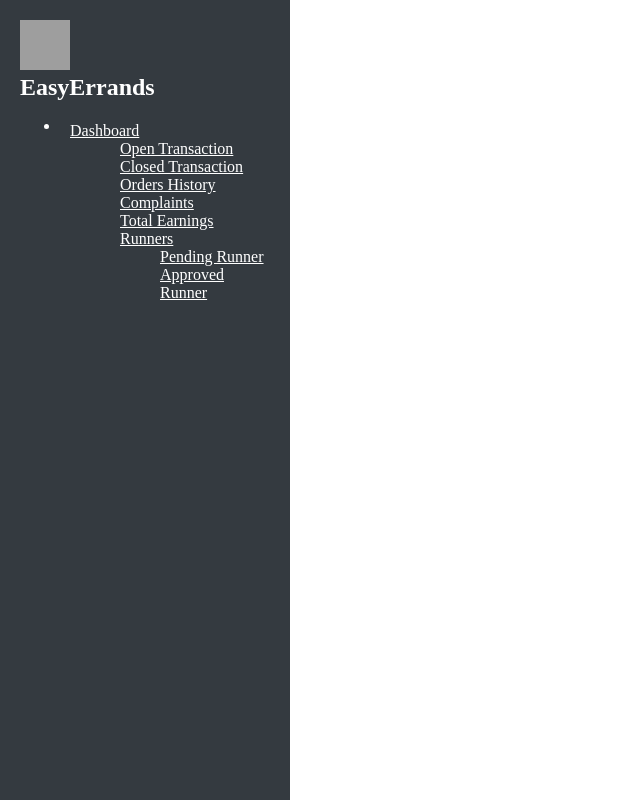
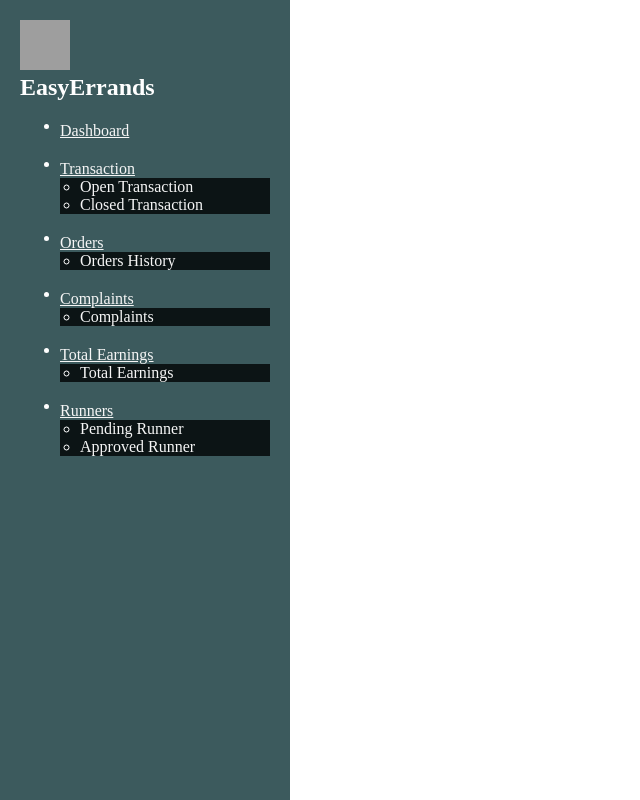
Before and after one commit to Thorbileh/Admin, an Angular app: page / in a window 1280 px wide. Shown: the whole page, without its empty margins (0-640 px from the left). Built offline with nearby package versions, Linux system fonts and the light colour scheme; grey boxes are pictures that could not be loaded.

Commit message:
created the side bar but still need some styling

```diff
--- a/src/app/components/side-bar/side-bar.component.css
+++ b/src/app/components/side-bar/side-bar.component.css
@@ -1,7 +1,7 @@
 .sidebar {
   width: 250px;
   height: 100vh;
-    background-color: #343a40;
+  background-color: #3C5A5D;
   color: white;
   position: fixed;
   top: 0;
@@ -24,24 +24,28 @@
 }
 
 .nav-link {
-    color: white;
+  color: #f6f6f6;
   display: flex;
   align-items: center;
-    cursor: pointer;
 }
 
-  .nav-link:hover, .nav-link.active {
-    font-weight: bold;
-  }
-
-  .nav-link i {
-    margin-right: 10px;
+.nav-link:hover, .nav-link:focus {
+  background-color: #0C1415;
 }
 
 .collapse {
-    list-style: none;
+  background-color: #0C1415;
 }
 
-  .collapse .nav-link {
+.collapse ul {
   padding-left: 20px;
 }
+
+.collapse ul li a {
+  color: #f6f6f6;
+  text-decoration: none;
+}
+
+.collapse ul li a:hover {
+  text-decoration: underline;
+}
--- a/src/app/components/side-bar/side-bar.component.html
+++ b/src/app/components/side-bar/side-bar.component.html
@@ -5,36 +5,70 @@
   </div>
   <ul class="nav flex-column">
     <li class="nav-item">
-        <a class="nav-link" href="#" data-toggle="collapse" aria-expanded="false" aria-controls="dashboardSubmenu">
+      <a class="nav-link" href="#" data-toggle="collapse" aria-expanded="false" aria-controls="dashboard">
         <i class="fas fa-tachometer-alt"></i>
         Dashboard
       </a>
-        <ul class="collapse list-unstyled" id="dashboardSubmenu">
-          <li>
-            <a class="nav-link pl-4" href="#">Open Transaction</a>
+      <div class="collapse" id="dashboard">
+        <!-- Dashboard content -->
+      </div>
     </li>
-          <li>
-            <a class="nav-link pl-4" href="#">Closed Transaction</a>
+    <li class="nav-item">
+      <a class="nav-link" href="#" data-toggle="collapse" aria-expanded="false" aria-controls="transaction">
+        <i class="fas fa-exchange-alt"></i>
+        Transaction
+      </a>
+      <div class="collapse" id="transaction">
+        <ul class="list-unstyled">
+          <li><a href="#">Open Transaction</a></li>
+          <li><a href="#">Closed Transaction</a></li>
+        </ul>
+      </div>
     </li>
-          <li>
-            <a class="nav-link pl-4" href="#">Orders History</a>
+    <li class="nav-item">
+      <a class="nav-link" href="#" data-toggle="collapse" aria-expanded="false" aria-controls="orders">
+        <i class="fas fa-shopping-cart"></i>
+        Orders
+      </a>
+      <div class="collapse" id="orders">
+        <ul class="list-unstyled">
+          <li><a href="#">Orders History</a></li>
+        </ul>
+      </div>
     </li>
-          <li>
-            <a class="nav-link pl-4" href="#">Complaints</a>
+    <li class="nav-item">
+      <a class="nav-link" href="#" data-toggle="collapse" aria-expanded="false" aria-controls="complaints">
+        <i class="fas fa-exclamation-circle"></i>
+        Complaints
+      </a>
+      <div class="collapse" id="complaints">
+        <ul class="list-unstyled">
+          <li><a href="#">Complaints</a></li>
+        </ul>
+      </div>
     </li>
-          <li>
-            <a class="nav-link pl-4" href="#">Total Earnings</a>
+    <li class="nav-item">
+      <a class="nav-link" href="#" data-toggle="collapse" aria-expanded="false" aria-controls="earnings">
+        <i class="fas fa-coins"></i>
+        Total Earnings
+      </a>
+      <div class="collapse" id="earnings">
+        <ul class="list-unstyled">
+          <li><a href="#">Total Earnings</a></li>
+        </ul>
+      </div>
     </li>
-          <li>
-            <a class="nav-link pl-4" href="#" data-toggle="collapse" aria-expanded="false" aria-controls="runnersSubmenu">
+    <li class="nav-item">
+      <a class="nav-link" href="#" data-toggle="collapse" aria-expanded="false" aria-controls="runners">
+        <i class="fas fa-running"></i>
         Runners
       </a>
-            <ul class="collapse list-unstyled" id="runnersSubmenu">
-              <li><a class="nav-link pl-5" href="#">Pending Runner</a></li>
-              <li><a class="nav-link pl-5" href="#">Approved Runner</a></li>
+      <div class="collapse" id="runners">
+        <ul class="list-unstyled">
+          <li><a href="#">Pending Runner</a></li>
+          <li><a href="#">Approved Runner</a></li>
         </ul>
-          </li>
-        </ul>
+      </div>
     </li>
   </ul>
 </div>
```
Lines whose indentation alone changed are shown as unchanged.
